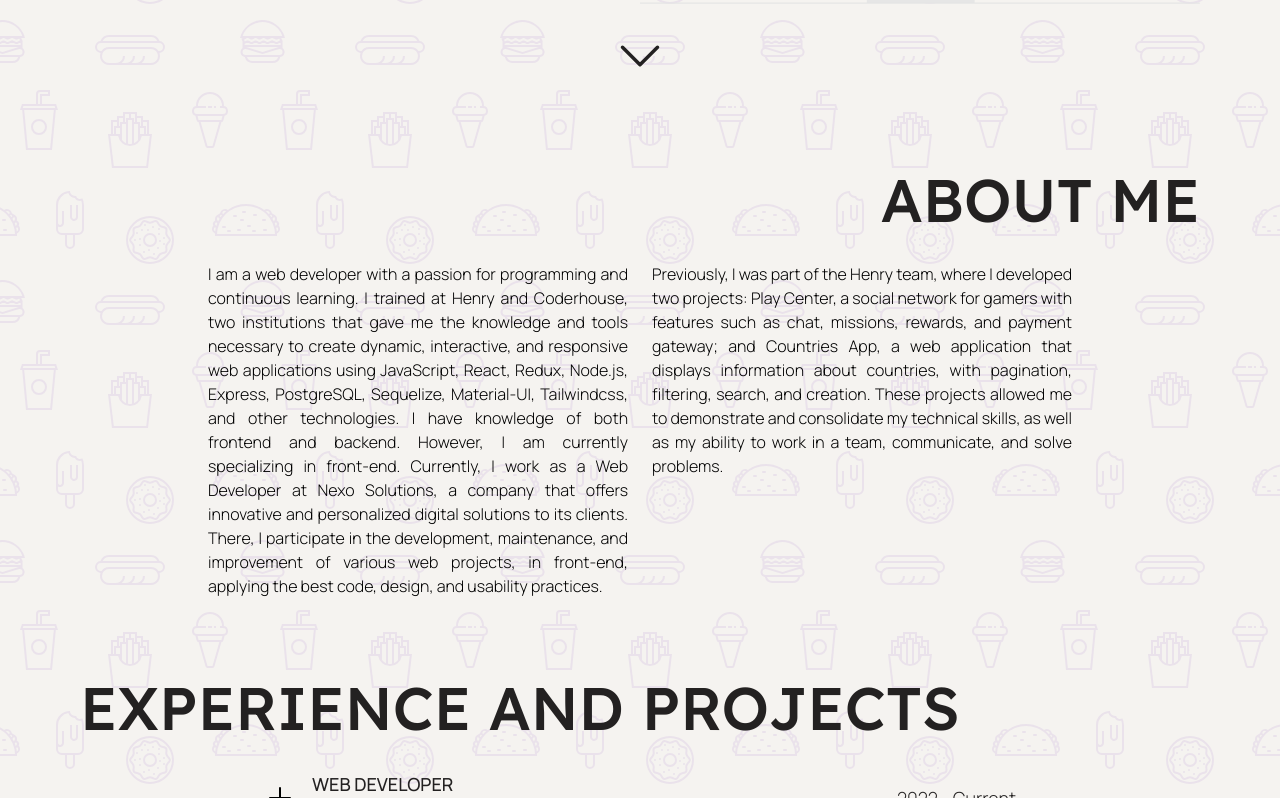
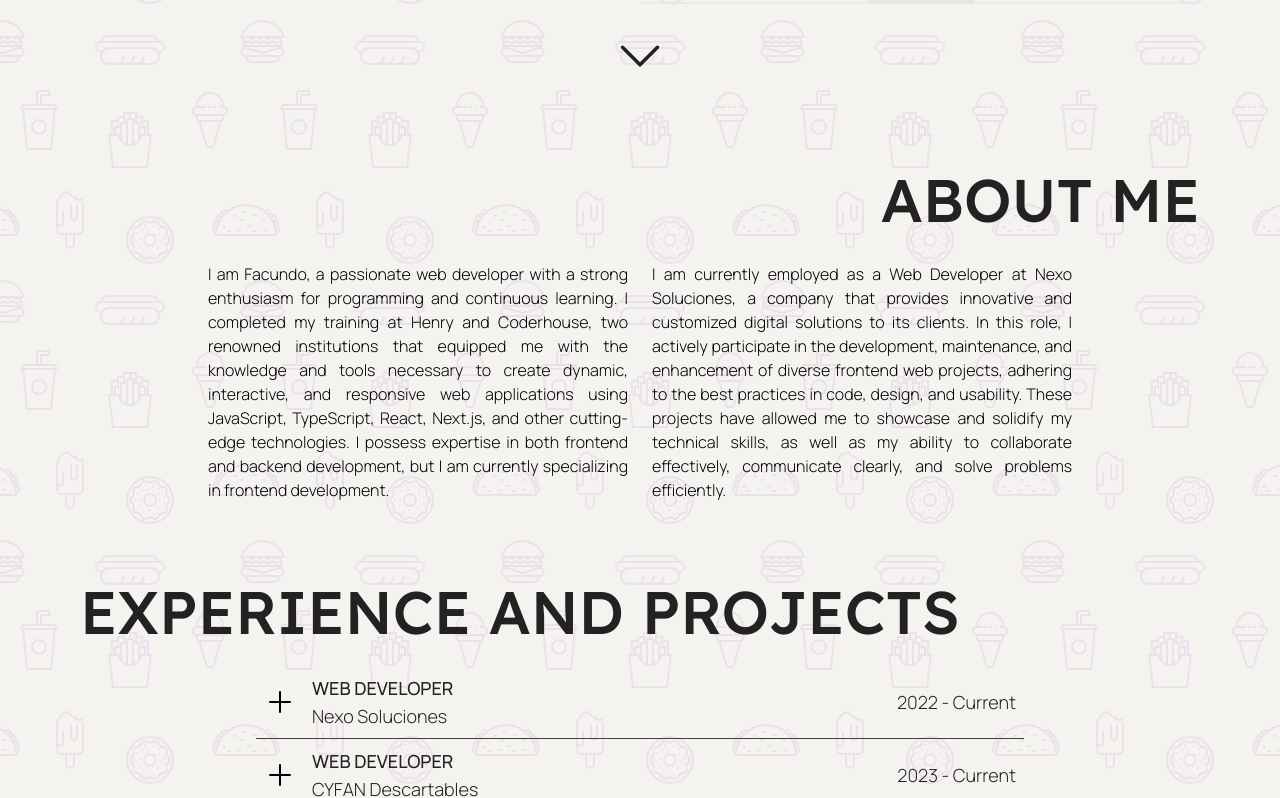
Before and after one commit to facuf18/portfolio-v2, a React (Vite) app: page / in a window 1280 px wide. Shown: the part 500-1298 px from the top of the page. Built offline with nearby package versions, Linux system fonts and the light colour scheme.

Commit message:
about me message

```diff
--- a/src/components/About/About.tsx
+++ b/src/components/About/About.tsx
@@ -6,27 +6,24 @@ export default function About() {
       </h4>
       <div className='justify-center grid-cols-2 gap-6 px-4 pt-2 sm:px-10 md:px-32 sm:grid'>
         <p className='col-span-1 font-light text-justify font-body'>
-          I am a web developer with a passion for programming and continuous
-          learning. I trained at Henry and Coderhouse, two institutions that
-          gave me the knowledge and tools necessary to create dynamic,
-          interactive, and responsive web applications using JavaScript, React,
-          Redux, Node.js, Express, PostgreSQL, Sequelize, Material-UI,
-          Tailwindcss, and other technologies. I have knowledge of both frontend
-          and backend. However, I am currently specializing in front-end.
-          Currently, I work as a Web Developer at Nexo Solutions, a company that
-          offers innovative and personalized digital solutions to its clients.
-          There, I participate in the development, maintenance, and improvement
-          of various web projects, in front-end, applying the best code, design,
-          and usability practices.
+          I am Facundo, a passionate web developer with a strong enthusiasm for
+          programming and continuous learning. I completed my training at Henry
+          and Coderhouse, two renowned institutions that equipped me with the
+          knowledge and tools necessary to create dynamic, interactive, and
+          responsive web applications using JavaScript, TypeScript, React,
+          Next.js, and other cutting-edge technologies. I possess expertise in
+          both frontend and backend development, but I am currently specializing
+          in frontend development.
         </p>
         <p className='col-span-1 font-light text-justify font-body'>
-          Previously, I was part of the Henry team, where I developed two
-          projects: Play Center, a social network for gamers with features such
-          as chat, missions, rewards, and payment gateway; and Countries App, a
-          web application that displays information about countries, with
-          pagination, filtering, search, and creation. These projects allowed me
-          to demonstrate and consolidate my technical skills, as well as my
-          ability to work in a team, communicate, and solve problems.
+          I am currently employed as a Web Developer at Nexo Soluciones, a
+          company that provides innovative and customized digital solutions to
+          its clients. In this role, I actively participate in the development,
+          maintenance, and enhancement of diverse frontend web projects,
+          adhering to the best practices in code, design, and usability. These
+          projects have allowed me to showcase and solidify my technical skills,
+          as well as my ability to collaborate effectively, communicate clearly,
+          and solve problems efficiently.
         </p>
       </div>
     </section>
```
